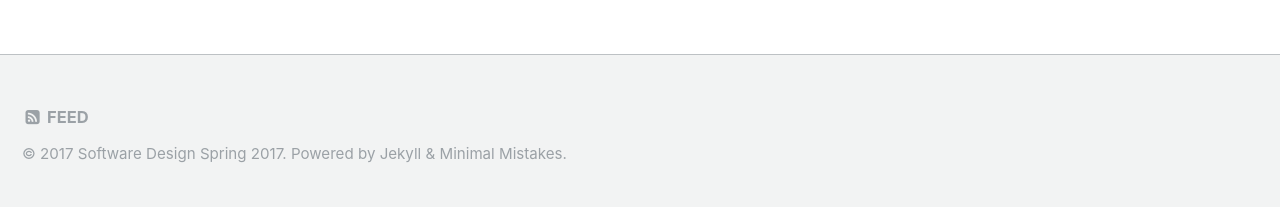
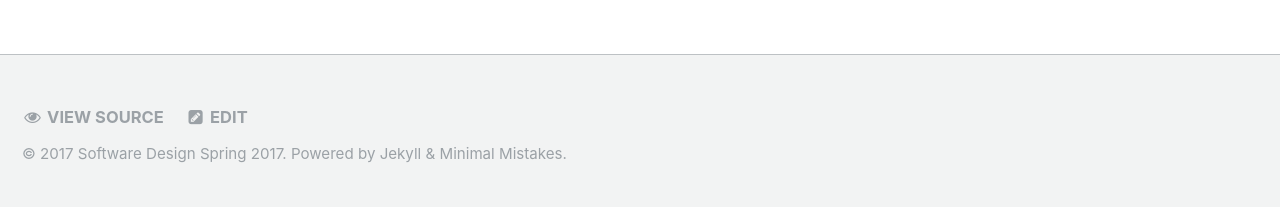
Before and after one commit to sd17spring/sd17spring.github.io, a Jekyll site: the page built from index.md, in a window 1280 px wide. Shown: the part 1596-1803 px from the top of the page. Built offline with Jekyll 4.4.1, drawn with Linux system fonts in a browser that asks for light colours.

Commit message:
replace feed by view source, edit

```diff
--- a/_config.yml
+++ b/_config.yml
@@ -7,7 +7,7 @@
 baseurl: "" # the subpath of your site, e.g. /blog/
 url: "https://sd17spring.github.io/" # the base hostname & protocol for your site
 timezone: America/New_York
-github_username:  olin-computing
+author: github
 
 collections:
   assignments:
--- a/_includes/footer.html
+++ b/_includes/footer.html
@@ -15,7 +15,9 @@
     {% if site.author.bitbucket %}
       <li><a href="http://bitbucket.org/{{ site.author.bitbucket }}"><i class="fa fa-fw fa-bitbucket" aria-hidden="true"></i> Bitbucket</a></li>
     {% endif %}
-    <li><a href="{% if site.atom_feed.path %}{{ site.atom_feed.path }}{% else %}{{ '/feed.xml' | absolute_url }}{% endif %}"><i class="fa fa-fw fa-rss-square" aria-hidden="true"></i> {{ site.data.ui-text[site.locale].feed_label | default: "Feed" }}</a></li>
+    <!-- <li><a href="{% if site.atom_feed.path %}{{ site.atom_feed.path }}{% else %}{{ '/feed.xml' | absolute_url }}{% endif %}"><i class="fa fa-fw fa-rss-square" aria-hidden="true"></i> {{ site.data.ui-text[site.locale].feed_label | default: "Feed" }}</a></li> -->
+    <li><a href="{{ site.github.repository_url }}/tree/master/{{ page.relative_path }}"><i class="fa fa-fw fa-eye" aria-hidden="true"></i> View Source </a></li>
+    <li><a href="{{ site.github.repository_url }}/edit/master/{{ page.relative_path }}"><i class="fa fa-fw fa-pencil-square" aria-hidden="true"></i> Edit </a></li>
   </ul>
 </div>
 
```
